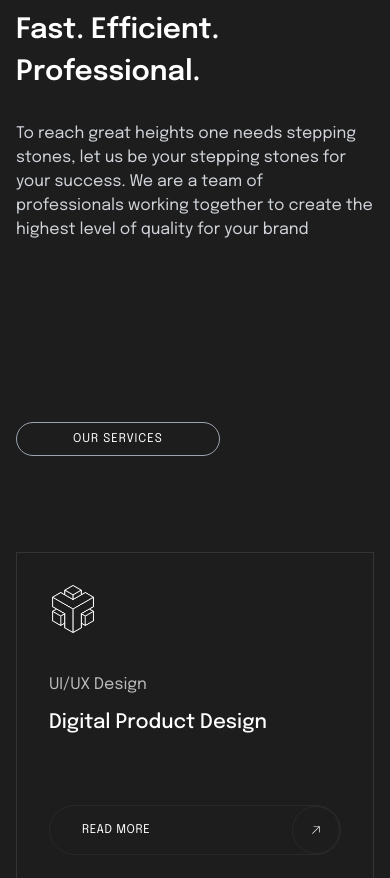
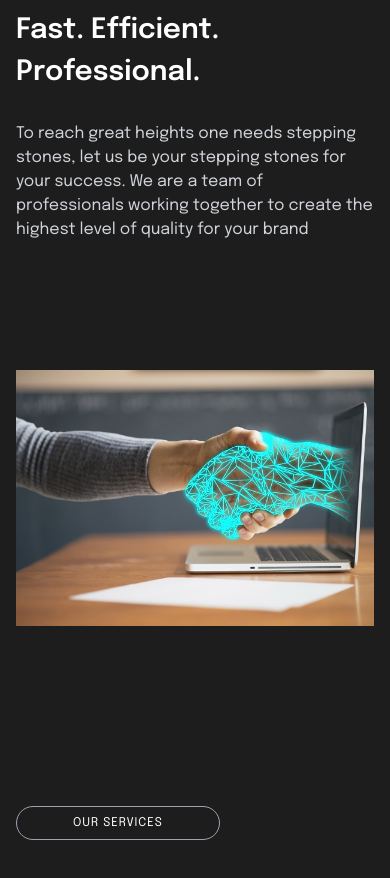
Before and after one commit to ahmetizgi84/fiv-media, a React (Vite) app: page / in a window 390 px wide. Shown: the part 1100-1978 px from the top of the page. Built offline with nearby package versions, Linux system fonts and the light colour scheme.

Commit message:
fotoğraf eklenmesi
fotoğraf eklenmesi boşluk doldurulması

```diff
--- a/src/index.css
+++ b/src/index.css
@@ -29,3 +29,8 @@ body {
     background-image: url("./gif/Animasyon.gif");
     background-size: cover;
 }
+
+.benefitimg{
+    background-image: url("./assets/teknoloji.jpg");
+    background-size: cover;
+}
--- a/src/pages/Home.tsx
+++ b/src/pages/Home.tsx
@@ -93,7 +93,7 @@ function Hero() {
         </motion.div>
       </div>
 
-      <div className="absolute left-0 top-0 -z-1 w-full h-full bg-[url('assets/graph.png')] bg-cover bg-no-repeat" />
+      <div className="absolute left-0 top-0 -z-1 w-full h-full bg-[url('assets/graph.png')]  bg-cover bg-no-repeat" />
 
       {/* <div className=" mt-5 left-20 absolute ml-2">
         <button className="ml-14  px-14 py-2 rounded-3xl border transition duration-300 ease-in-out hover:bg-white hover:text-zinc-800 border inline-block border-gray-400">
@@ -110,25 +110,35 @@ function Benefits() {
   const { t } = useTranslation();
   return (
 
-    <section className="max-w-7xl mx-auto px-4 md:flex pt-[120px] items-center">
+    <section className="max-w-7xl mx-auto px-4 md:flex pt-[120px] items-center ">
 
-      <div className="basis-1/2 mb-7 md:mb-0">
+      <div className="basis-1/2 mb-7   ">
+
 
         <h6 className="py-2 px-14 text-xs uppercase tracking-[1px] rounded-3xl border inline-block border-gray-400 mb-4">
           {t('benefitTitle')}
         </h6>
+
         <h2 className="md:text-5xl text-[28px] font-semibold">{t('benefitInfo')}</h2>
+
+
       </div>
 
-      <div className="basis-1/3 mx-auto">
+
+      <div className="basis-1/3 mx-auto md:mt-5 ">
         <p className="text-base font-light text-gray-300">
          {t('benefitComment')}
-        </p>
-{/*
-        <button className="px-5 py-2 rounded-md mt-5 transition duration-300 ease-in-out hover:bg-white hover:text-zinc-800 border inline-block border-gray-400">
-          <Link to="#">{t('newsButton')}</Link>
-        </button> */}
+         </p>
+
+         <div className='hidden max-sm:flex benefitimg h-64 mt-32 '>
+
+     </div>
+
+
+
       </div>
+
+
     </section>
   );
 }
@@ -178,7 +188,7 @@ function Benefits() {
 function OurServices() {
  const { t } = useTranslation();
   return (
-    <section className="max-w-7xl mx-auto px-4">
+    <section className="max-w-7xl mx-auto px-4 ">
       <div className="md:flex pt-[120px] mb-[80px]">
         <div className="flex-1 pt-10 mt-5">
           <h6 className="py-2 px-14  text-xs uppercase tracking-[1px] rounded-3xl border inline-block border-gray-400 mb-4">
@@ -189,7 +199,7 @@ function OurServices() {
 
       </div>
 
-      <div className="grid grid-cols-3  gap-9 justify-center items-center min-w-max max-sm:grid-cols-1 " >
+      <div className="grid grid-cols-3  gap-9 justify-center items-center min-w-max max-sm:grid-cols-1 max-md:grid-cols-2 " >
         {/* CARD 1 */}
         <div className=" flex-1 items-start border border-white/[0.1] md:p-14 p-8   ">
           <div className="w-12 mb-10">
@@ -361,7 +371,7 @@ Without a Market a Brand can not survive no matter how good it is. Our Mission i
 function Works() {
 
   return (
-    <section className="pt-[120px]">
+    <section className="pt-[120px] ">
 
       <SimpleCard />
 
@@ -374,7 +384,7 @@ function Works() {
 function SimpleCard() {
   const { t } = useTranslation();
   return (
-   <div className="mt-8 h-full flex-1 justify-end items-center w-full md:mr-20 ">
+   <div className="mt-8 h-full flex-1 justify-end items-center w-full md:mr-20  ">
     <div className="md:w-[100vw] w-full relative gifanimasyon  h-screen  bg-auto max-sm:mx-auto max-sm:w-84 max-sm:h-96 " >
 
 
@@ -526,7 +536,7 @@ function PeopleSay() {
 
 function TestimonialCard({ test }: { test: any }) {
   return (
-    <div>
+    <div >
       <div className="mb-10">
         <div className="mb-5 text-base">
           <span className="flex gap-1">
@@ -559,7 +569,7 @@ function TestimonialCard({ test }: { test: any }) {
 function MarqueText() {
 
   return (
-    <section className='mb-36 relative'>
+    <section className='mb-36 relative '>
       <div className="border border-white/[0.1] -rotate-3 py-[50px] w-[110%] -ml-5 bg-[#1d1d1d]   absolute  top-full ">
         <Marquee>
           {solutions.map(solution => (
```
Also changed, not shown: src/assets/teknoloji.jpg (added).
